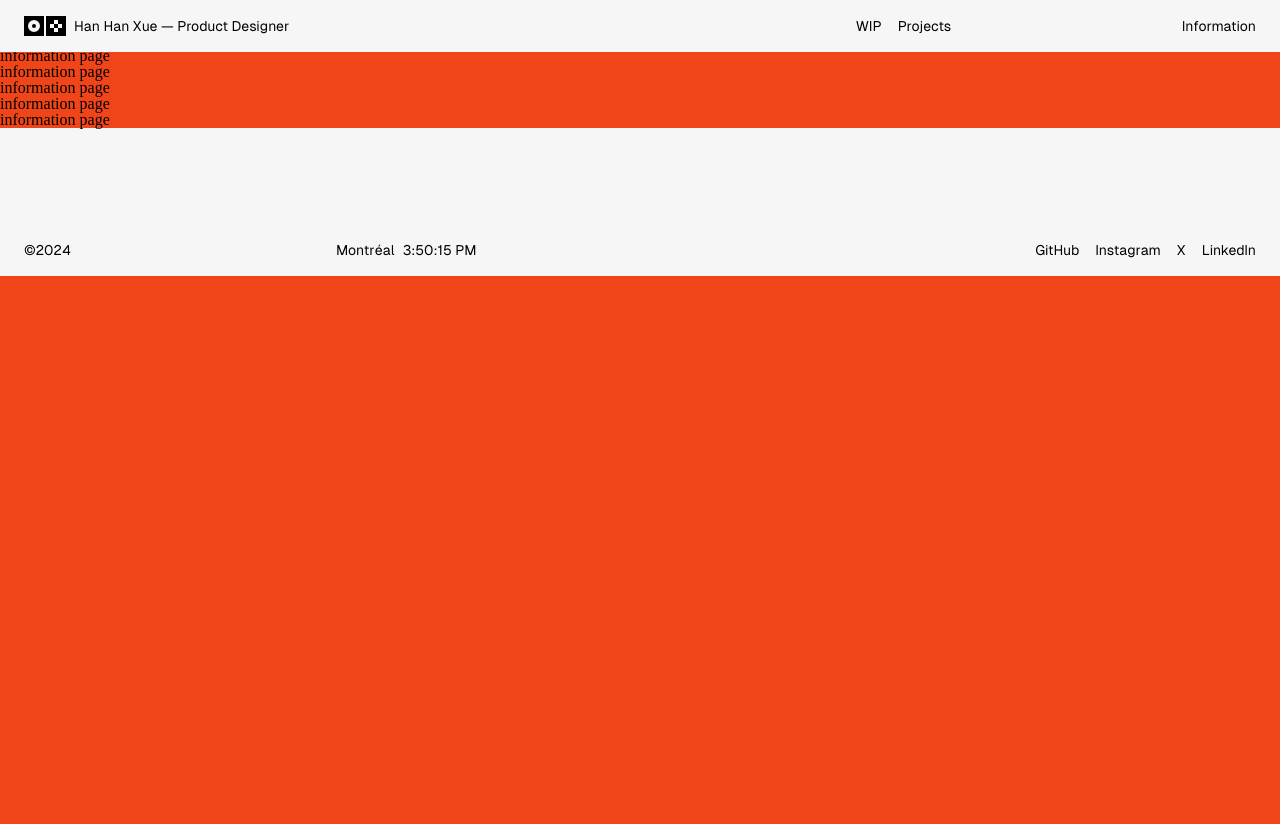
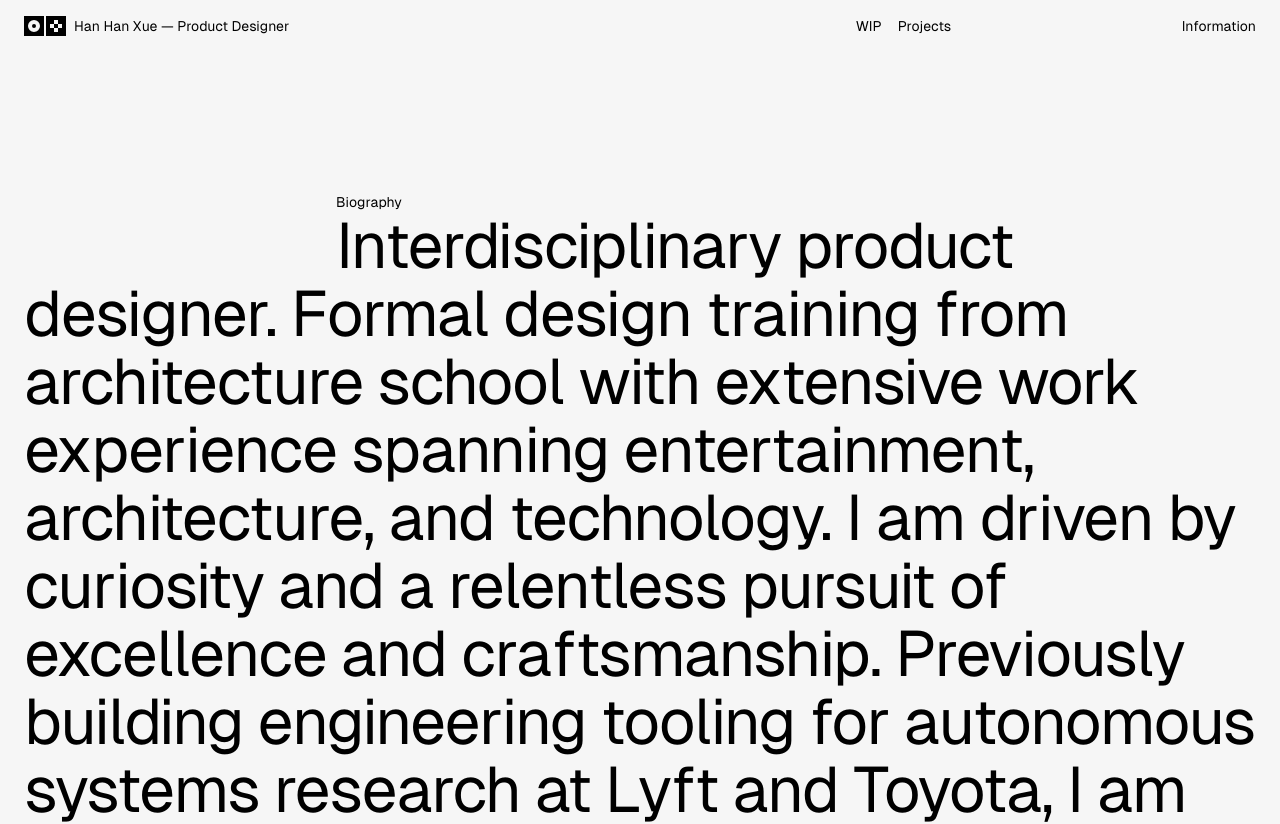
Before and after one commit to hanhanxue/230914_HanHanXue, a Next.js app: page /information in a window 1280 px wide. Shown: the top 824 px of the page. Before the commit the page ends 800 px from the top, so only its background shows below. Built offline with nearby package versions, Linux system fonts and the light colour scheme.

Commit message:
added bio section

```diff
--- a/src/app/information/page.tsx
+++ b/src/app/information/page.tsx
@@ -1,3 +1,4 @@
+import About_Section from "@/components/information/Bio_Section"
 
 
 
@@ -11,15 +12,8 @@ const information = ({  }) => {
     return (
 
         <main>
-            information page<br />
-            information page<br />
-            information page<br />
-            information page<br />
-            information page<br />
-            information page<br />
-            information page<br />
-            information page<br />
 
+            <About_Section />
 
         </main>
 
--- a/src/components/global/MenuIcon.module.scss
+++ b/src/components/global/MenuIcon.module.scss
@@ -6,6 +6,7 @@
     height: 20px;
     width: 20px;
     cursor: pointer;
+    user-select: none;
 
     &.isOpen {
         .iconStroke {
@@ -50,17 +51,5 @@
 
     }
 
-    // .iconStroke:nth-child(1) {
-    //     // transform: translateX(5px);
-    //     transform: translateX(3px) rotate(45deg);
-    // }
-    // .iconStroke:nth-child(2) {
-    //     width: 0;
-    //     opacity: 0;
-    // }
-    // .iconStroke:nth-child(3) {
-    //     // transform: translateX(5px);
-    //     transform: translateX(3px) rotate(-45deg);
-    // }
 
 }
--- a/src/components/home/ImageContainer.module.scss
+++ b/src/components/home/ImageContainer.module.scss
@@ -18,7 +18,7 @@
     // width: 250px;
     // height: 250px;
 
-    // border-radius: $rounded-lg;
+    // border-radius: $rounded;
     // overflow: hidden;
 
 }
--- a/src/components/home/JustifiedLayout.tsx
+++ b/src/components/home/JustifiedLayout.tsx
@@ -28,7 +28,10 @@ export default function JustifiedLayout({images, aspectRatios} : Props) {
     const layoutGeometry = layout(aspectRatios, {
         containerPadding: 0,
         containerWidth: containerWidth,
-        boxSpacing: 12,
+        boxSpacing: 16,
+        targetRowHeight: 320,
+        targetRowHeightTolerance: .25,
+        // boxSpacing: 16,
     })
 
 
--- /dev/null
+++ b/src/components/information/Bio_Section.module.scss
@@ -0,0 +1,29 @@
+
+
+@use '@/styles/base/sizing' as *;
+@use '@/styles/base/colors' as *;
+
+.section {
+
+    background-color: $surface-00;
+    // background-color: $surface-debug;
+    .container {
+        display: grid;
+        grid-template-columns: repeat(12, 1fr);
+        // gap: $spacing-4;
+        column-gap: $spacing-4;
+
+        .sectionTitle {
+            grid-column: 4 / 13;
+        }
+        .sectionCopy {
+            grid-column: 1 / 13;
+            p {
+                text-indent: calc((  (100% - (16px * 11)) / 12 + 16px) * 3  );
+            }
+        }
+
+        }
+
+
+    }
--- /dev/null
+++ b/src/components/information/Bio_Section.tsx
@@ -0,0 +1,44 @@
+
+
+import styles from './Bio_Section.module.scss'
+
+
+
+export default function About_Section() {
+  return (
+    <section  className={`${styles.section} framey-xl`}>
+
+    <div className={`${styles.container} framex `}>
+      <h2 className={`${styles.sectionTitle} body`}>
+        Biography
+      </h2>
+
+        <div className={`${styles.sectionCopy} display`}>
+        <p>
+            Interdisciplinary product designer.
+
+            Formal design training from architecture school with extensive work experience spanning entertainment, architecture, and technology.
+
+            I am driven by curiosity and a relentless pursuit of excellence and craftsmanship.
+
+            Previously building engineering tooling for autonomous systems research at Lyft and Toyota,
+
+            I am currently shaping the platform experience for the future of engineering at PhysicsX.
+
+            From Montréal, Canada. Living and working internationally.
+            </p>
+        </div>
+
+
+
+
+
+    </div>
+
+    </section>
+  )
+}
+
+
+
+// Copenhagen based image making studio. Informed by a background in graphic design and contemporary cinematography, Kühl & Han aim to find beauty in the everyday. Exploring light and surfaces in new and unexpected ways, our studio operates at the convergence of lifestyle, fashion and technology. Selected clients include Google, Salomon, ASICS, Muuto, Reform, Arc’teryx, IKEA, HAY, Veloretti, Toteme, Bang & Olufsen, WWF, Ace & Tate, Allbirds, Veark, Wood Wood, Moncler, Nike, Jordan, H&M , SPACE10, RAINS and Norse Projects.
--- a/src/components/projects/ProjectsIndex_Section.module.scss
+++ b/src/components/projects/ProjectsIndex_Section.module.scss
@@ -10,13 +10,36 @@
 
         display: grid;
         grid-template-columns: repeat(12, 1fr);
-        grid-template-rows: repeat(10, 1fr);
+        grid-template-rows: repeat(12, 1fr);
+        aspect-ratio: 1 / 1;
         gap: $spacing-4;
 
         .gridItem_1_2 {
-            grid-row: span 4;
-            grid-column: span 2;
-            background-color: $surface-debug;
+            grid-row: span 6;
+            grid-column: span 3;
+            background-color: white;
+
+            // border-radius: 36px;
+
+
+        }
+
+        .gridItem_1_1 {
+            grid-row: span 3;
+            grid-column: span 3;
+            background-color: white;
+
+            // border-radius: 36px;
+
+
+        }
+
+        .gridItem_2_1 {
+            grid-row: span 3;
+            grid-column: span 6;
+            background-color: white;
+
+            // border-radius: 36px;
 
 
         }
--- a/src/styles/base/_sizing.scss
+++ b/src/styles/base/_sizing.scss
@@ -29,15 +29,20 @@ $spacing-4: rem(16);
 $spacing-5: rem(20);
 $spacing-6: rem(24);
 
+$spacing-8: rem(32);
 
 $spacing-12: rem(48);
 
 
 $spacing-24: rem(96);
 
+$spacing-32: rem(128);
 
+$spacing-48: rem(192);
 
 
 
 $rounded: rem(4);
 $rounded-lg: rem(8);
+
+$rounded-2xl: rem(16);
--- a/src/styles/base/_typography.scss
+++ b/src/styles/base/_typography.scss
@@ -41,6 +41,22 @@
 
 
 
+
+.display {
+  font-family: 'Sans';
+  font-size: rem(64);
+  line-height: rem(68);
+  letter-spacing: -.1rem;
+
+  @media (max-width: $screen-md) {
+    font-size: rem(26);
+    line-height: rem(32);
+    letter-spacing:  -.02rem;
+    // font-weight: 500;
+  }
+}
+
+
 .title3 {
   font-family: 'Sans';
   font-size: rem(21);
@@ -54,12 +70,12 @@
 
 
 
-.body-strong {
-  font-family: 'Sans';
-  font-size: rem(14);
-  line-height: rem(20);
-  font-weight: 500;
-}
+// .body-strong {
+//   font-family: 'Sans';
+//   font-size: rem(14);
+//   line-height: rem(20);
+//   font-weight: 500;
+// }
 
 .body {
   font-family: 'Sans';
--- a/src/styles/base/_utilities.scss
+++ b/src/styles/base/_utilities.scss
@@ -15,3 +15,10 @@
 .framey {
     padding-top: $spacing-24;
 }
+
+.framey-xl {
+    padding-top: $spacing-48;
+    @media (max-width: $screen-md) {
+        padding-top: $spacing-32;
+      }
+}
```
Also changed, not shown: src/components/projects/ProjectsIndex_Section.tsx (+14 -0 lines).
